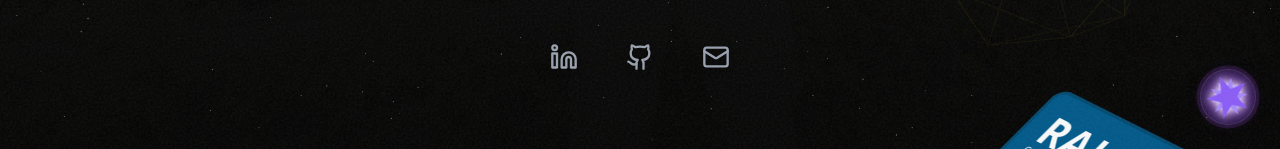
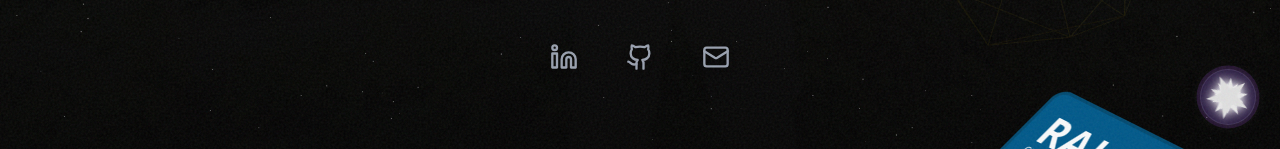
Before and after one commit to Rajj-c/rajeswar.tech, a Next.js app: page / in a window 1280 px wide. Shown: the part 651-800 px from the top of the page. Built offline with nearby package versions, Linux system fonts and the light colour scheme.

Commit message:
fix: star animation button changed to white color

```diff
--- a/src/app/globals.css
+++ b/src/app/globals.css
@@ -82,14 +82,14 @@ input, textarea, select {
   display: flex;
   align-items: center;
   justify-content: center;
-  filter: drop-shadow(0 0 4px #fff) drop-shadow(0 0 8px #a855f7);
+  filter: drop-shadow(0 0 4px #fff) drop-shadow(0 0 10px rgba(255,255,255,0.4));
 }
 
 .star-crack {
   position: absolute;
   width: 42%;
   aspect-ratio: 1;
-  background-color: #fef3fc;
+  background-color: #ffffff;
   clip-path: polygon(
     50% 0%, 61% 35%, 98% 35%, 68% 57%,
     79% 91%, 50% 70%, 21% 91%, 32% 57%,
@@ -97,10 +97,10 @@ input, textarea, select {
   );
   animation: star-spin 6s linear infinite;
 }
-.star-crack:nth-child(2) { width: 52%; animation-delay: 1s;   background-color: #e9d5ff; }
-.star-crack:nth-child(3) { width: 62%; animation-delay: 1.5s; background-color: #c4b5fd; }
-.star-crack:nth-child(4) { width: 72%; animation-delay: 2s;   background-color: #a78bfa; }
-.star-crack:nth-child(5) { width: 82%; animation-delay: 2.5s; background-color: #8b5cf6; }
+.star-crack:nth-child(2) { width: 52%; animation-delay: 1s;   background-color: #f5f5f5; }
+.star-crack:nth-child(3) { width: 62%; animation-delay: 1.5s; background-color: #eeeeee; }
+.star-crack:nth-child(4) { width: 72%; animation-delay: 2s;   background-color: #e8e8e8; }
+.star-crack:nth-child(5) { width: 82%; animation-delay: 2.5s; background-color: #e0e0e0; }
 
 @keyframes star-spin {
   to { rotate: 360deg; }
```
